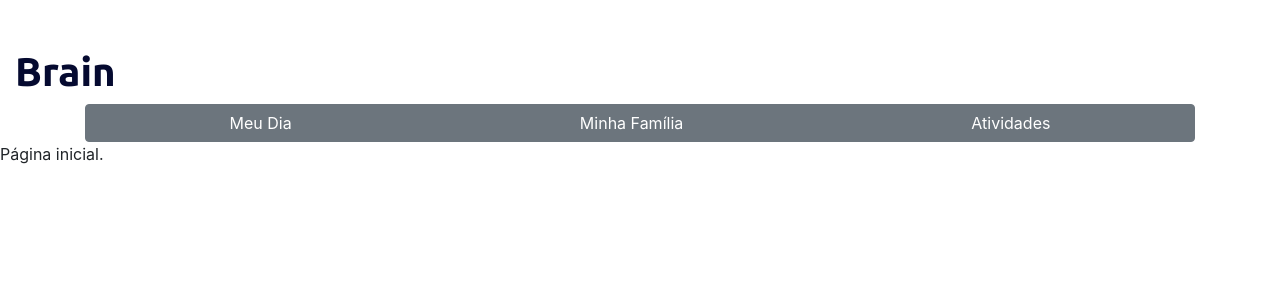
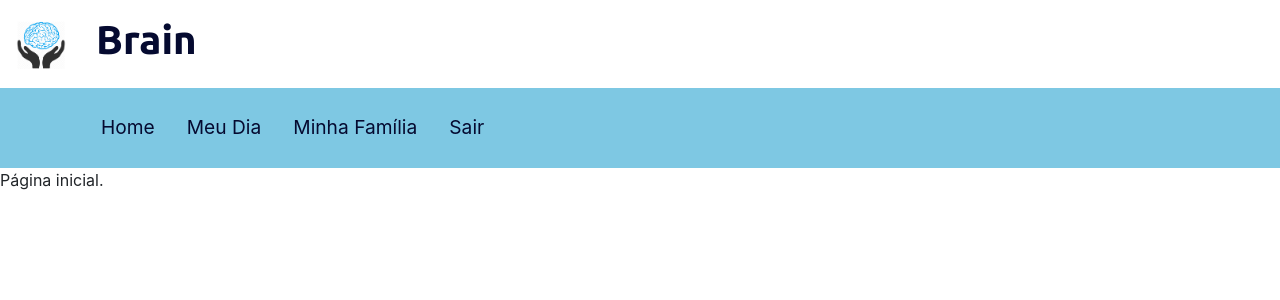
Before and after one commit to hiagoindalecio/Brain, a React (Create React App) app in the folder web/: page /home in a window 1280 px wide. Shown: the top 300 px of the page. Built offline with nearby package versions, Linux system fonts and the light colour scheme.

Commit message:
Update menu bar.

```diff
--- a/web/src/pages/Home/index.tsx
+++ b/web/src/pages/Home/index.tsx
@@ -1,6 +1,8 @@
 import React, { useEffect, useState, ChangeEvent } from 'react';
 import './styles.css';
 import '../../bootstrap-4.5.3-dist/css/bootstrap.min.css';
+import { FaBars, FaTimes } from 'react-icons/fa';
+import { Link } from 'react-router-dom';
 
 import logo from '../../assets/logo.png';
 
@@ -21,23 +23,62 @@ const Home = () => {
             case 'Family':
                 setComponent(Family);
                 break;
+            case 'Home':
+                setComponent(Initial);
+                break;
         }
     }
+    const[click,setClick] = useState(false);
+    const [button, setButton] = useState(true);
+
+    const handleClick = () => setClick(!click);
+    const closeMobileMenu = () => setClick(false);
+
+    const showButton = () => {
+        if (window.innerWidth <= 960) {
+          setButton(false);
+        } else {
+          setButton(true);
+        }
+      };
+
+    useEffect(() => {
+        showButton();
+    }, []);
+
+    window.addEventListener('resize', showButton);
     return (
         <div id="home-page">
             <div className="content">
-                <header className="row">
-                    <div id="header-logo" className="col-xs-6 col-md-3">
-                        <h1>Brain</h1>
+                <header className="header">
+                    <div className="header-logo">
+                        <h1 className="header-text">Brain</h1>
+                        <img src={logo} alt="logo" className="img-logo"/>
                     </div>
                 </header>
-                <main className="container">
-                    <section className="btn-group" role="group">
-                        <button type="button" className="btn btn-secondary" onClick={() => handleSelectedField("Daily")}>Meu Dia</button>
-                        <button type="button" className="btn btn-secondary" onClick={() => handleSelectedField("Family")}>Minha Família</button>
-                        <button type="button" className="btn btn-secondary">Atividades</button>
-                    </section>
-                </main>
+                    <div className="navbar">
+                        <div className="navbar-container container">
+                            <div className="menu-icon" onClick={handleClick}>
+                                {click ? <FaTimes /> : <FaBars />}
+                            </div>
+                            <ul className={click ? 'nav-menu active' : 'nav-menu'} onClick={closeMobileMenu}>
+                                <li className='nav-item' onClick={() => handleSelectedField("Home")}>
+                                    Home
+                                </li>
+                                <li className='nav-item' onClick={() => handleSelectedField("Daily")}>
+                                    Meu Dia
+                                </li>
+                                <li className='nav-item' onClick={() => handleSelectedField("Family")}>
+                                    Minha Família
+                                </li>
+                                <Link to="/" className="link-btn">
+                                    <li className='nav-item' onClick={closeMobileMenu}>
+                                        Sair
+                                    </li>
+                                </Link>
+                                </ul>
+                        </div>
+                    </div>
                 <form>
                     {
                         component
--- a/web/src/pages/Home/styles.css
+++ b/web/src/pages/Home/styles.css
@@ -1,9 +1,13 @@
 #home-page .content header {
-  margin: 48px 0 0;
+  margin: 1em;
 }
 
-#home-page .content main {
-  width: 100%;
+.header-logo {
+  display: grid;
+  align-items: center;
+  grid-template-columns: 10vh 25vh;
+  grid-template-areas:
+  "gimg-logo gheader-text";
 }
 
 #home-page .content main .btn-group {
@@ -12,3 +16,133 @@
   flex-direction: row;
   justify-content: center;
 }
+
+.navbar {
+  background: var(--primary-color);
+  height: 80px;
+  display: flex;
+  justify-content: center;
+  align-items: center;
+  font-size: 1.2rem;
+  position: sticky;
+  top: 0;
+  z-index: 999;
+}
+
+.navbar-container {
+  display: flex;
+  justify-content: space-between;
+  height: 80px;
+}
+
+.container {
+  z-index: 1;
+  width: 100%;
+  max-width: 1300px;
+  margin-right: auto;
+  margin-left: auto;
+  padding-right: 50px;
+  padding-left: 50px;
+}
+
+.navbar-icon {
+  margin-right: 0.5rem;
+}
+
+.nav-menu {
+  display: flex;
+  align-items: center;
+  justify-content: center;
+  list-style: none;
+  text-align: center;
+  justify-content: end;
+}
+
+.nav-item {
+  border-bottom: 2px solid transparent;
+  color: var(--title-color);
+  display: flex;
+  align-items: center;
+  text-decoration: none;
+  padding: 0.5rem 1rem;
+  height: 100%;
+}
+
+.navbar-container ul a {
+  text-decoration: none;
+}
+
+.nav-item:hover {
+  border-bottom: 2px solid #fff;
+}
+
+.fa-bars {
+  color: #fff;
+}
+
+.menu-icon {
+  display: none;
+}
+
+@media screen and (max-width: 960px) {
+  .NavbarItems {
+    position: relative;
+  }
+
+  .nav-menu {
+    display: flex;
+    flex-direction: column;
+    width: 100%;
+    height: 90vh;
+    position: absolute;
+    top: 80px;
+    left: -100%;
+    opacity: 1;
+    transition: all 0.5s ease;
+  }
+
+  .nav-menu.active {
+    background: var(--primary-color);
+    left: 0;
+    opacity: 1;
+    transition: all 0.6s ease;
+    z-index: 1;
+  }
+
+  .nav-item:hover {
+    color: var(--text-collor);
+    transform: scale(1.05);
+    transition: all 0.3s ease;
+    border: none;
+  }
+
+  .nav-item {
+    width: 100%;
+    text-align: center;
+    padding: 2rem;
+    display: table;
+  }
+
+  .menu-icon {
+    display: block;
+    position: absolute;
+    top: 0;
+    right: 0;
+    transform: translate(-100%, 60%);
+    font-size: 1.8rem;
+    cursor: pointer;
+  }
+
+  .fa-times {
+    color: #fff;
+    font-size: 2rem;
+  }
+
+  .link-btn {
+    display: flex;
+    justify-content: center;
+    align-items: center;
+    width: 100%;
+    height: 120px;
+  }
+}
--- a/web/src/pages/Login/styles.css
+++ b/web/src/pages/Login/styles.css
@@ -14,48 +14,10 @@
   "gimg-logo gheader-text";
 }
 
-/*@media(min-width: 500px) {
-  .form-login {
-    align-items: center;
-    grid-template-columns: 7fr 3fr;
-    grid-template-rows: 60vh 20vh;
-    grid-template-areas:
-    "gtext gimg-avatar"
-    "glink-button gimg-avatar";
-    margin-left: 50px;
-    margin-right: 50px;
-  }
-}
-
-@media(max-width: 500px) {
-  .form-login {
-    align-items: stretch;
-    grid-template-rows: 10vh 60vh 10vh;
-    grid-template-areas:
-    "gtext"
-    "gimg-avatar"
-    "glink-button";
-    margin-left: 50px;
-    margin-right: 50px;
-  }
-}*/
-
-/*.form-login {
-  width: 40%;
-  position: absolute;
-  left:40%;
-	top:40%;
-
-  height: 30%;
-  background: var(--primary-color);
-  border-radius: 8px;
-}*/
-
 .form-login {
   margin: 80px auto;
   padding: 64px;
   max-width: 730px;
-  background: var(--primary-color);
   border-radius: 8px;
 
   display: flex;
```
